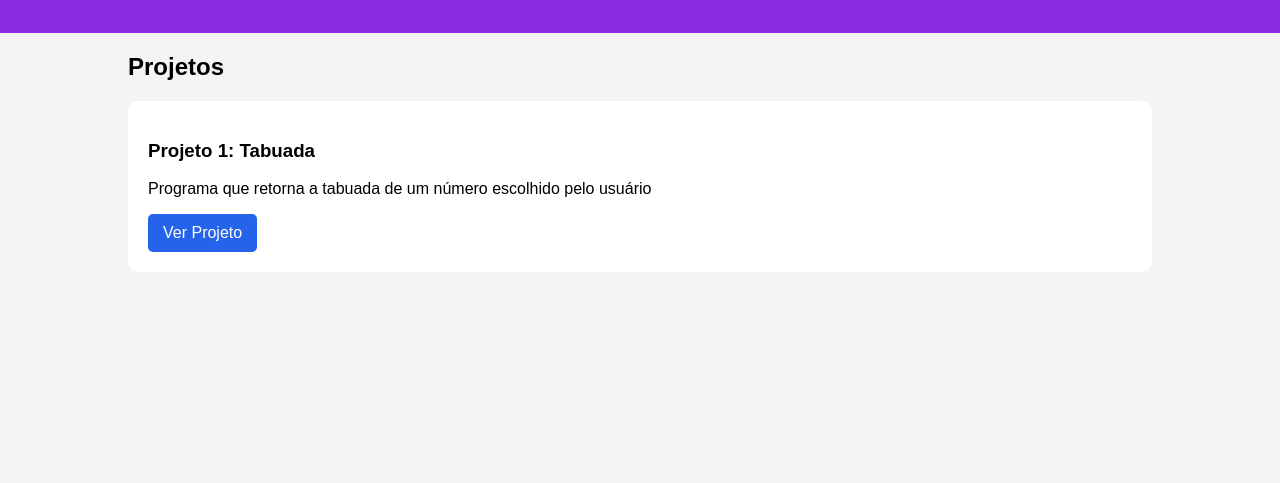
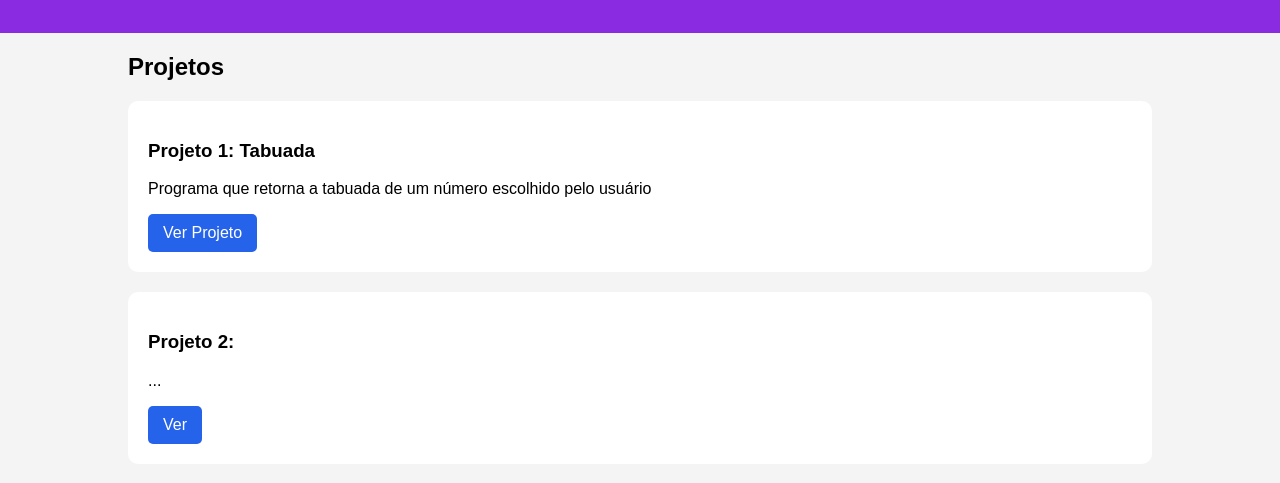
Before and after one commit to Gabriel-Tempes/Curso-em-video-HTML-JAVASCRIPT-, a plain HTML site: page index.html in a window 1280 px wide. Shown: the part 121-604 px from the top of the page. Drawn offline with Linux system fonts and the light colour scheme.

Commit message:
Add second project section in index.html

```diff
--- a/index.html
+++ b/index.html
@@ -23,6 +23,13 @@
                     <p>Programa que retorna a tabuada de um número escolhido pelo usuário</p>
                     <a href="https://www.pudim.com.br/">Ver Projeto</a>
                 </div>
+
+                <div class="projetos">
+                    <h3>Projeto 2:</h3>
+                    <p>...</p>
+                    <a>Ver</a>
+                </div>
+
             </section>
         </main>
     </body>
```
